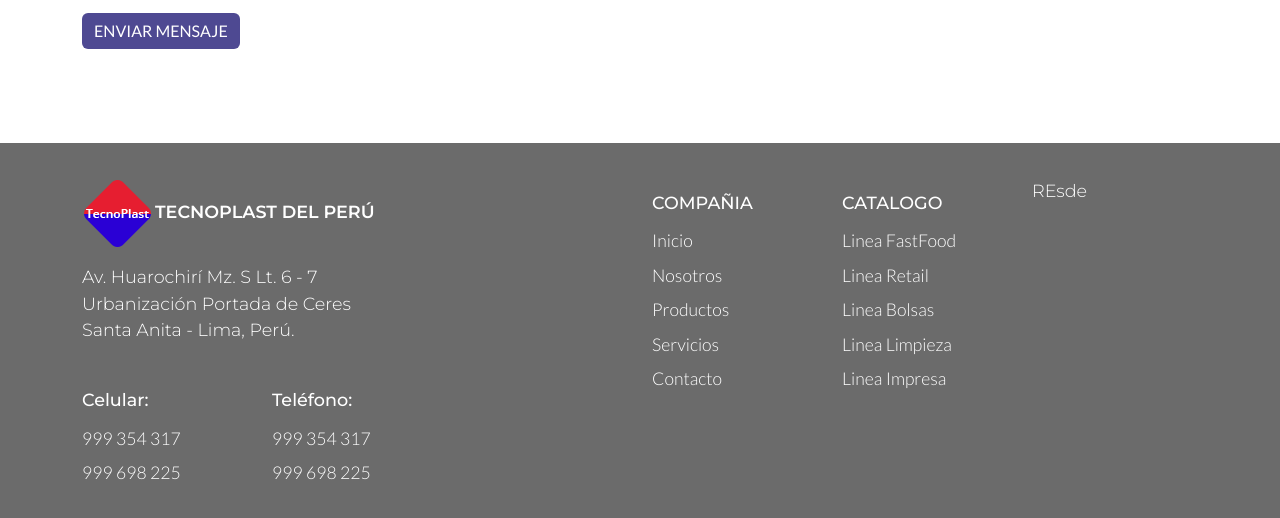
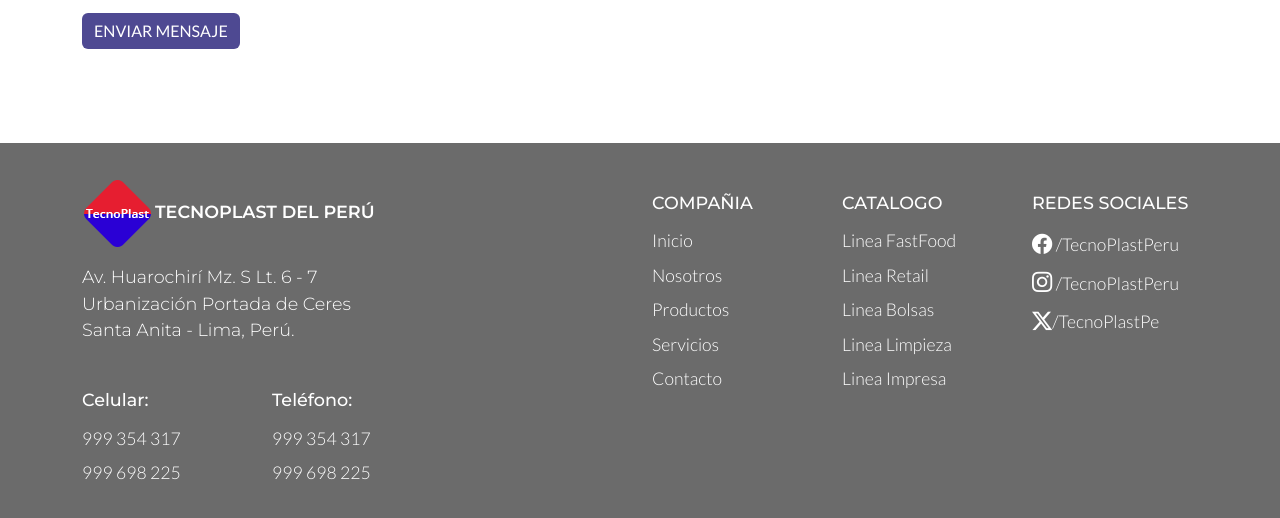
Before and after one commit to agilardino/tecnoplast.github.io, a website: page index.html in a window 1280 px wide. Shown: the part 3072-3590 px from the top of the page. Drawn offline with nearby package versions, Linux system fonts and the light colour scheme.

Commit message:
terminando el footer

```diff
--- a/css/styles.sass
+++ b/css/styles.sass
@@ -168,3 +168,5 @@
     dd
         font-family: $text-font-family
         font-weight: 300
+    .bi
+        font-size: 1.15em
--- a/index.html
+++ b/index.html
@@ -8,6 +8,7 @@
     <meta name="keywords" content="plásticos, biodegradables, agroindustria, envases, embalajes, calidad, sostenibilidad">
     <link rel="stylesheet" href="node_modules/bootstrap/dist/css/bootstrap.min.css">
     <link rel="stylesheet" href="css/styles.css">
+    <link rel="stylesheet" href="https://cdn.jsdelivr.net/npm/bootstrap-icons@1.11.3/font/bootstrap-icons.min.css">
 </head>
 <body>
     <header>
@@ -255,7 +256,14 @@
 
             </dl>
           </div>
-          <div class="col-2">REsde</div>
+          <div class="col-2">
+            <dl>
+              <dt class="text-uppercase">redes sociales</dt>
+              <dd><i class="bi bi-facebook"></i> /TecnoPlastPeru</dd>
+              <dd><i class="bi bi-instagram"></i> /TecnoPlastPeru</dd>
+              <dd><i class="bi bi-twitter-x"></i>/TecnoPlastPe</dd>
+            </dl>
+          </div>
         </div>
       </div>
     </footer>
--- a/package.json
+++ b/package.json
@@ -1,5 +1,6 @@
 {
   "dependencies": {
-    "bootstrap": "^5.3.3"
+    "bootstrap": "^5.3.3",
+    "bootstrap-icons": "^1.11.3"
   }
 }
```
Also changed, not shown: css/dist/styles.css, css/styles.css, 2 other files.
